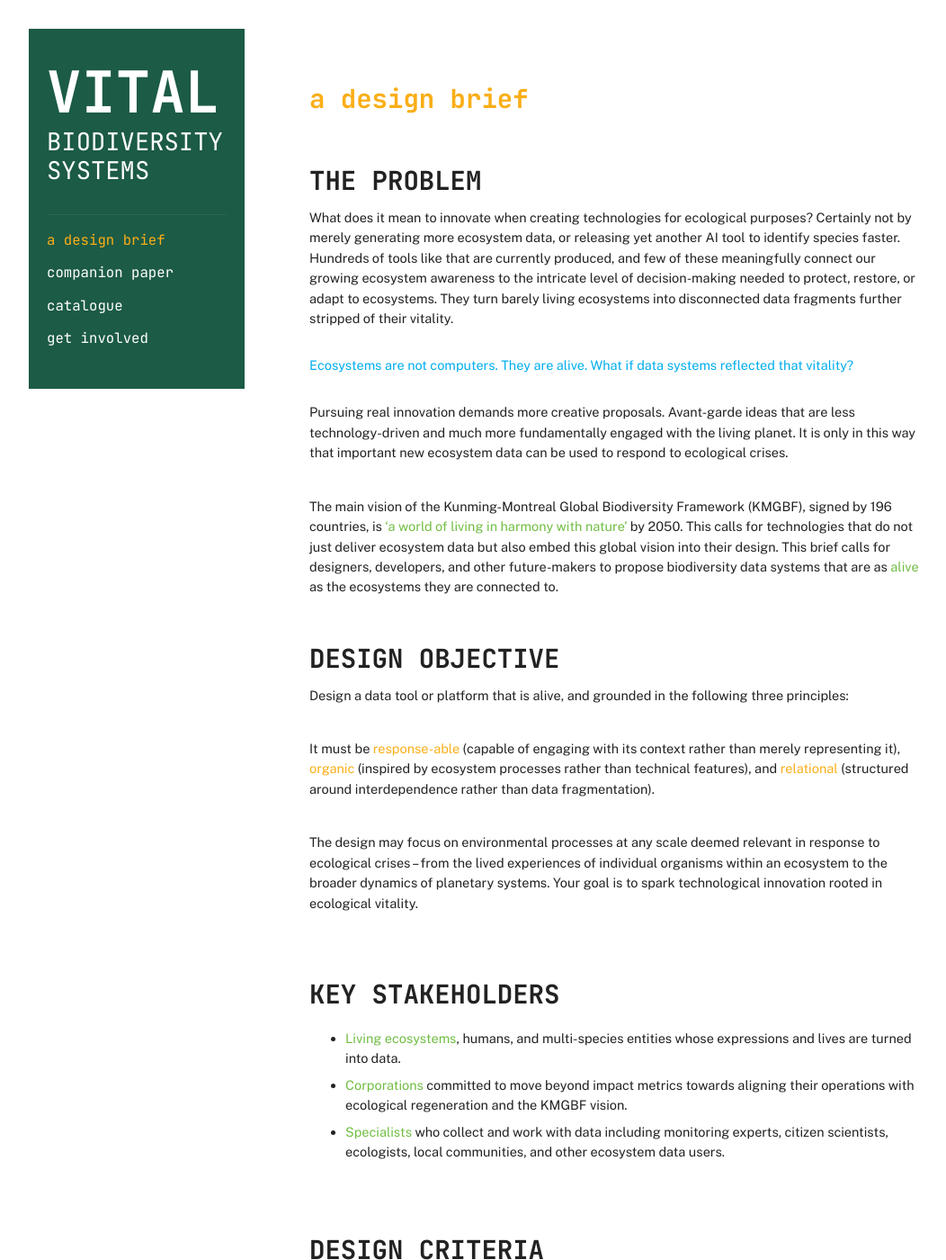
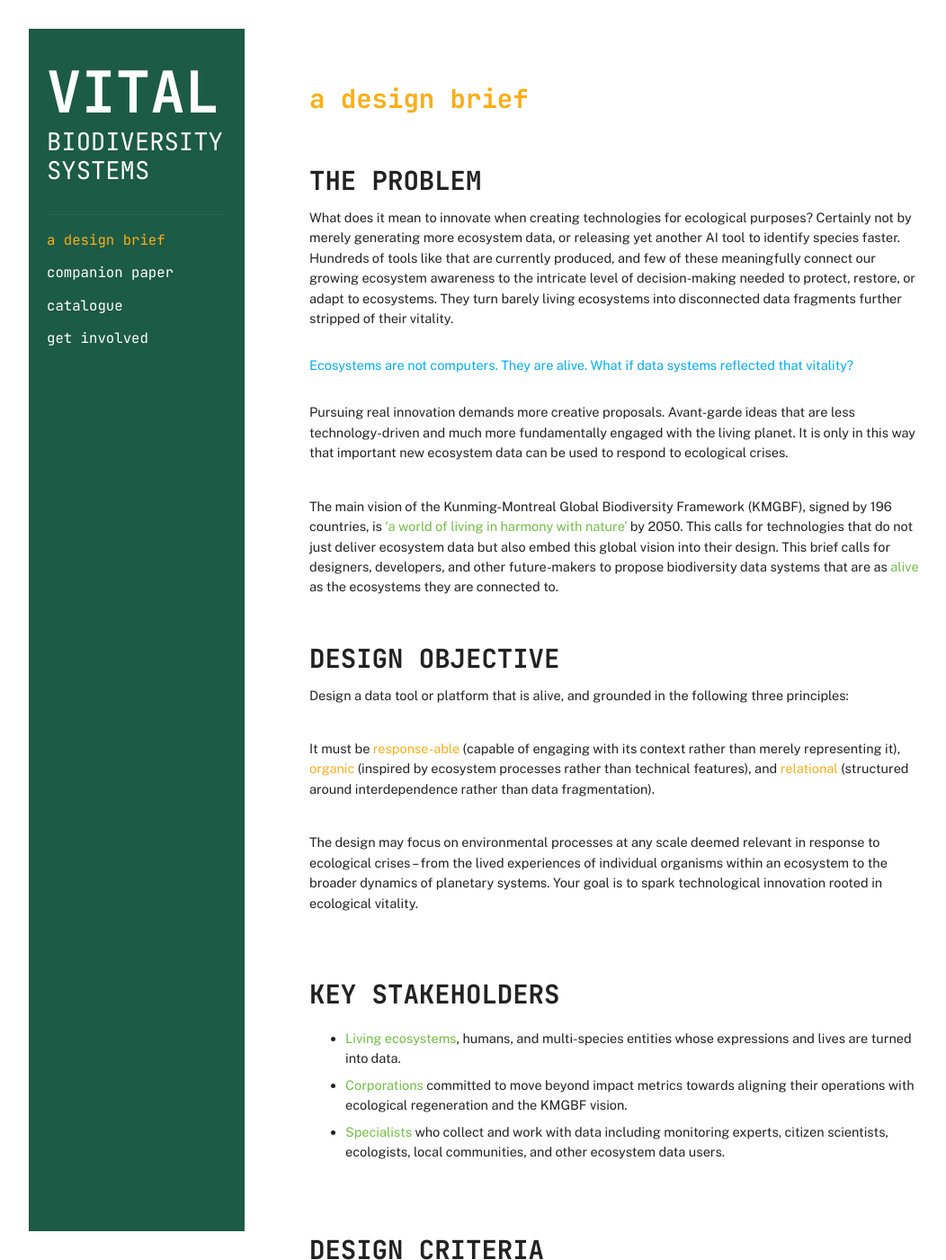
Before and after one commit to vitalbiodiversity/vitalbiodiversity.github.io, a Jekyll site: the page built from index.md, in a window 1280 px wide and 1400 px high. Shown: the whole window at 90% size, without its empty margins (58-1110 px from the left). Built offline with Jekyll 4.4.1, drawn with Linux system fonts in a browser that asks for light colours.

Commit message:
Update style.css

```diff
--- a/assets/css/style.css
+++ b/assets/css/style.css
@@ -56,12 +56,11 @@
   display: flex;
   flex-direction: column;
   gap: 1rem;
-  position: sticky;       /* fixed-like behavior within layout */
+  position: fixed;
   top: 2rem;              /* keeps same top spacing as before */
-  border-radius: 0px;
   font-family: 'JetBrains Mono', monospace;
   align-self: flex-start; /* aligns top of sidebar with top of content */
-  height: auto;
+  height: calc(100vh - 4rem); /* full viewport height minus padding */
 }
 
 .sidebar .logo{
@@ -150,6 +149,7 @@
 
 /* Main content */
 .main-content{
+  margin-left: calc(var(--sidebar-width) + 2rem);
   flex: 1 1 auto;
   max-width: var(--content-max-width);
   padding: 2.5rem;
```
